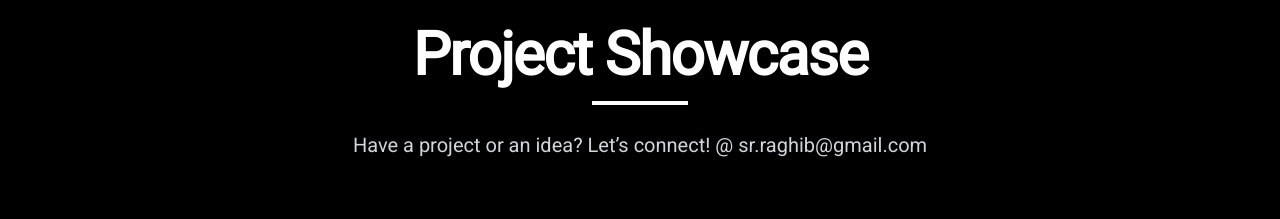
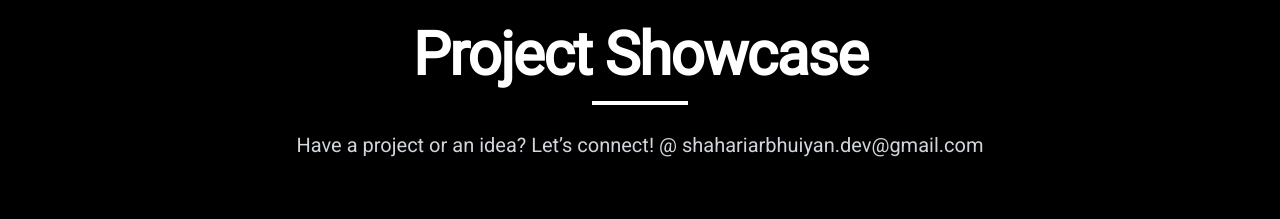
Before and after one commit to shahariarraghib/portfolio-final-2026, a Next.js app: page / in a window 1280 px wide. Shown: the part 1540-1759 px from the top of the page. Built offline with nearby package versions, Linux system fonts and the light colour scheme; no server answers.

Commit message:
change gamil

```diff
--- a/components/common/Footer/Footer.tsx
+++ b/components/common/Footer/Footer.tsx
@@ -115,7 +115,7 @@ const Footer = () => {
                 <p>Full Stack Web Developer</p>
 
                 <address className="pt-2 not-italic space-y-0.5">
-                  <p className="break-words">sr.raghib@gmail.com</p>
+                  <p className="break-words">shahariarbhuiyan.dev@gmail.com</p>
 
                   <p>
                     <a
--- a/components/uiComponent/ProjectShowcase.tsx
+++ b/components/uiComponent/ProjectShowcase.tsx
@@ -242,7 +242,8 @@ const ProjectShowcase: React.FC = () => {
             variants={itemAnimation}
             className="text-gray-300 max-w-3xl mx-auto text-base sm:text-lg md:text-xl leading-relaxed px-2 break-words"
           >
-            Have a project or an idea? Let’s connect! @ sr.raghib@gmail.com
+            Have a project or an idea? Let’s connect! @
+            shahariarbhuiyan.dev@gmail.com
           </motion.p>
         </motion.div>
 
--- a/content/socialData.tsx
+++ b/content/socialData.tsx
@@ -61,7 +61,7 @@ const socialData: SocialItem[] = [
   },
   {
     name: "gmail",
-    href: "mailto:sr.raghib@gmail.com?subject=Portfolio%20Website",
+    href: "mailto:shahariarbhuiyan.dev@gmail.com?subject=Portfolio%20Website",
     icon: MailIcon,
   },
   {
```
